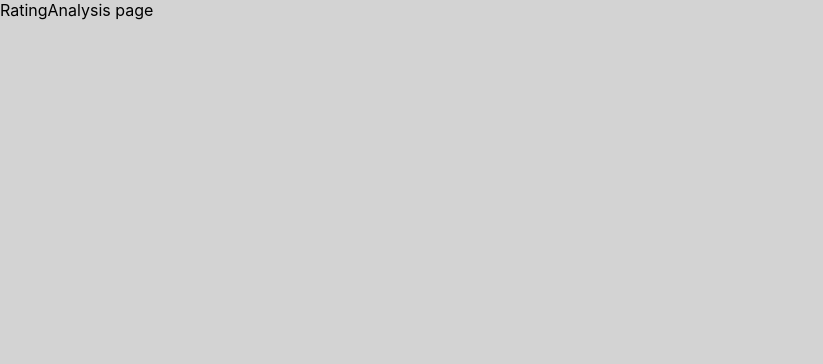
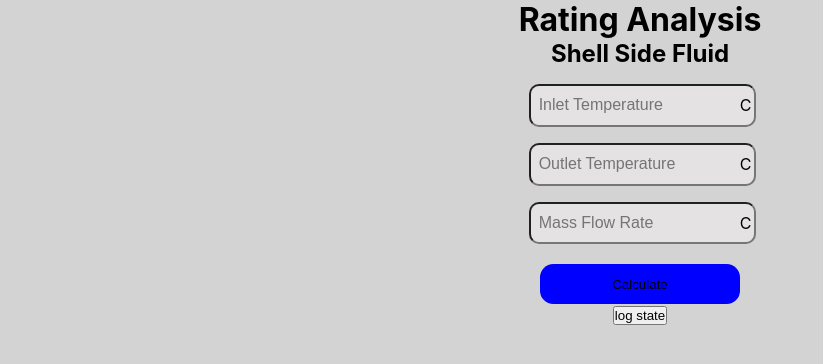
Before and after one commit to kohyuze/fyp1, a React (Create React App) app: page /RatingAnalysis in a window 1280 px wide. Shown: the top 364 px of the page, without its empty margins (0-823 px from the left). Built offline with nearby package versions, Linux system fonts and the light colour scheme.

Commit message:
made the ratings form

```diff
--- a/package.json
+++ b/package.json
@@ -6,11 +6,13 @@
     "@testing-library/jest-dom": "^5.14.1",
     "@testing-library/react": "^11.2.7",
     "@testing-library/user-event": "^12.8.3",
+    "formik": "^2.2.9",
     "react": "^17.0.2",
     "react-dom": "^17.0.2",
     "react-router-dom": "^5.2.0",
     "react-scripts": "4.0.3",
-    "web-vitals": "^1.1.2"
+    "web-vitals": "^1.1.2",
+    "yup": "^0.32.9"
   },
   "scripts": {
     "start": "react-scripts start",
--- a/src/RatingAnalysis.js
+++ b/src/RatingAnalysis.js
@@ -1,9 +1,87 @@
-import { useState } from "react";
+import React, { useState, Component } from 'react';
+import { Formik, Form, useField } from 'formik';
+import * as Yup from 'yup';
 
-const RatingAnalysis = () => {
+
+const MyTextInput = ({ label, ...props }) => {
+  // useField() returns [formik.getFieldProps(), formik.getFieldMeta()]
+  // which we can spread on <input>. We can use field meta to show an error
+  // message if the field is invalid and it has been touched (i.e. visited)
+  const [field, meta] = useField(props);
+  return (
+    <>
+      {/* <label htmlFor={props.id || props.name}>{label}</label> */}
+      <div className="form">
+        <input className="input" {...field} {...props} />
+        <p className="units">{props.unit}</p>
+      </div>
+      {meta.touched && meta.error ? (
+        <div className="error">{meta.error}</div>
+      ) : null}
+    </>
+  );
+};
+class RatingAnalysis extends React.Component {
+  constructor(props) {
+    super(props);
+    this.state = {
+      ShellIT: 0,
+      ShellOT: 0,
+      ShellMFR: 0,
+    };
+  }
+
+  render() {
     return (
-        <p>RatingAnalysis page</p>
-     );
+      <div className='ratingContainer'>
+        <h1 className='pageHeader'>Rating Analysis</h1>
+        <h2 className='categoryHeader'>Shell Side Fluid</h2>
+        {/* this form is done using formik */}
+        <Formik
+          initialValues={{ ShellIT: '', ShellOT: '', ShellMFR: '' }}
+          validationSchema={Yup.object({
+            ShellIT: Yup.number().required('Required'),
+            ShellOT: Yup.number().required('Required'),
+            ShellMFR: Yup.number().required('Required'),
+          })}
+          onSubmit={(values, { setSubmitting }) => {
+            this.setState(values);
+            setSubmitting(false);
+          }}
+        >
+          <Form>
+            <MyTextInput
+              label="Inlet Temperature" //text infront of box
+              name="ShellIT" //name inside the JSON object
+              type="text"
+              placeholder="Inlet Temperature" //placeholder text inside box
+              unit="C"
+            />
+
+            <MyTextInput
+              label="Outlet Temperature"
+              name="ShellOT"
+              type="text"
+              placeholder="Outlet Temperature"
+              unit="C"
+            />
+
+            <MyTextInput
+              label="Mass Flow Rate"
+              name="ShellMFR"
+              type="text"
+              placeholder="Mass Flow Rate"
+              unit="C"
+            />
+
+            <button className='calculate' type="submit">Calculate</button>
+            {/* button is not done, dk what to do with it yet */}
+          </Form>
+        </Formik>
+
+        <button onClick={() => console.log(this.state)}>log state</button>
+      </div>
+    );
+  }
 }
-
 export default RatingAnalysis;
--- a/src/index.css
+++ b/src/index.css
@@ -1,6 +1,11 @@
 * {
+  box-sizing: border-box;
   margin: 0;
   padding: 0;
+  text-rendering: optimizeLegibility;
+  -webkit-font-smoothing: antialiased;
+  -moz-osx-font-smoothing: grayscale;
+  -webkit-tap-highlight-color: transparent;
 }
 
 body {
@@ -18,19 +23,17 @@ code {
     monospace;
 }
 
-.container {
+/* .container {
   justify-content: center;
   align-items: center;
   flex: 1;
-}
+} */
 
 .startTitle {
-  flex: 1;
   padding-top: 1em;
   font-size: 24;
   text-align: center;
   font-weight: bold;
-
 }
 
 .nav {
@@ -45,7 +48,7 @@ code {
   margin-top: 1em;
   border-radius: 0.5em;
   background-color: blue;
-  justify-content: center;
+  /* justify-content: center; */
 
 }
 
@@ -63,3 +66,54 @@ code {
   font-weight: bold;
   font-size: 18;
 }
+
+/* ----------ratings page------------ */
+.ratingContainer {
+  text-align: center;
+
+}
+
+.form {
+  display: flex;
+  justify-content: center;
+  align-items: center;
+}
+
+.input {
+  justify-content: center;
+  padding: 0.65rem 0.5rem;
+  font-size: 1rem;
+  border: 10px solid var(black);
+  background-color: #e4e2e2;
+  color: var(--gray-800);
+  border-radius: 10px;
+  -webkit-appearance: none;
+  -moz-appearance: none;
+  appearance: none;
+  margin-top: 1em;
+}
+
+.error {
+  color: red;
+  font-size: small;
+  margin-top: 0em;
+  margin-bottom: -1em;
+}
+
+.units {
+  margin-top: 1em;
+  margin-left: -1em;
+}
+
+.calculate {
+  border-radius: 1em;
+  background-color: blue;
+  margin-top: 1.5em;
+  height: 3em;
+  width: 15em;
+  border: blue;
+}
+
+.calculate:hover {
+  opacity: 50%;
+}
```
Also changed, not shown: 1 other file (tests, documents, lock files or other folders).
